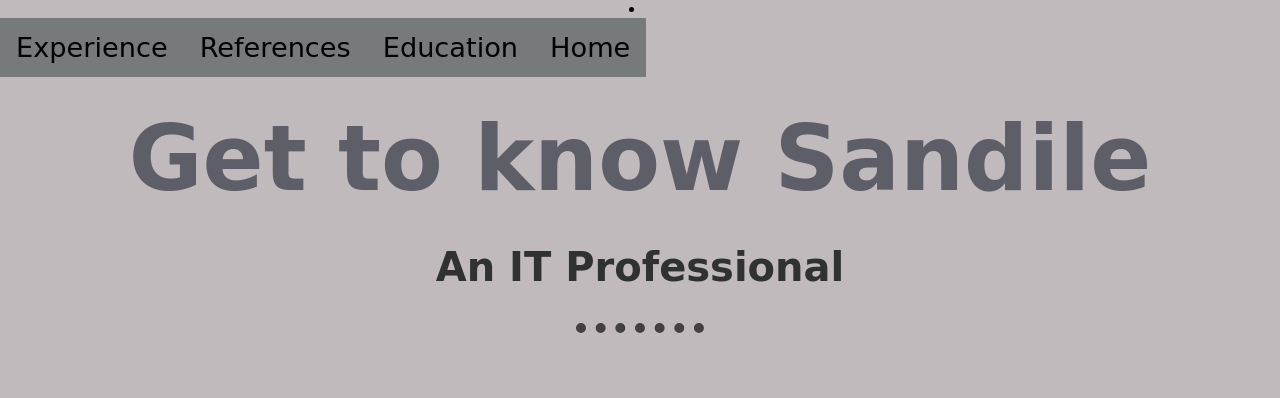
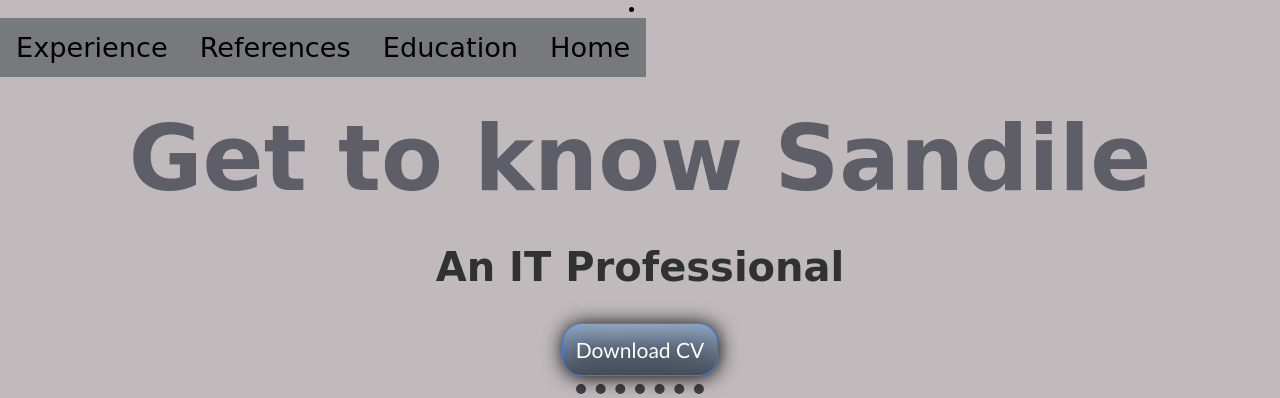
Before and after one commit to Sandile321/MY-Portfolio, a plain HTML site: page SBT/index.html in a window 1280 px wide. Shown: the top 398 px of the page. Drawn offline with Linux system fonts and the light colour scheme.

Commit message:
Updated by Sandile

```diff
--- a/SBT/index.html
+++ b/SBT/index.html
@@ -24,6 +24,7 @@
 <div class="top">
   <h1>Get to know Sandile</h1>
   <h2>An IT Professional</h2>
+  <a class="btn" href="images/SB Tonjeni CV..pdf" >Download CV</a>
   <hr>
 </div>
 
```
Also changed, not shown: 1 other file.
